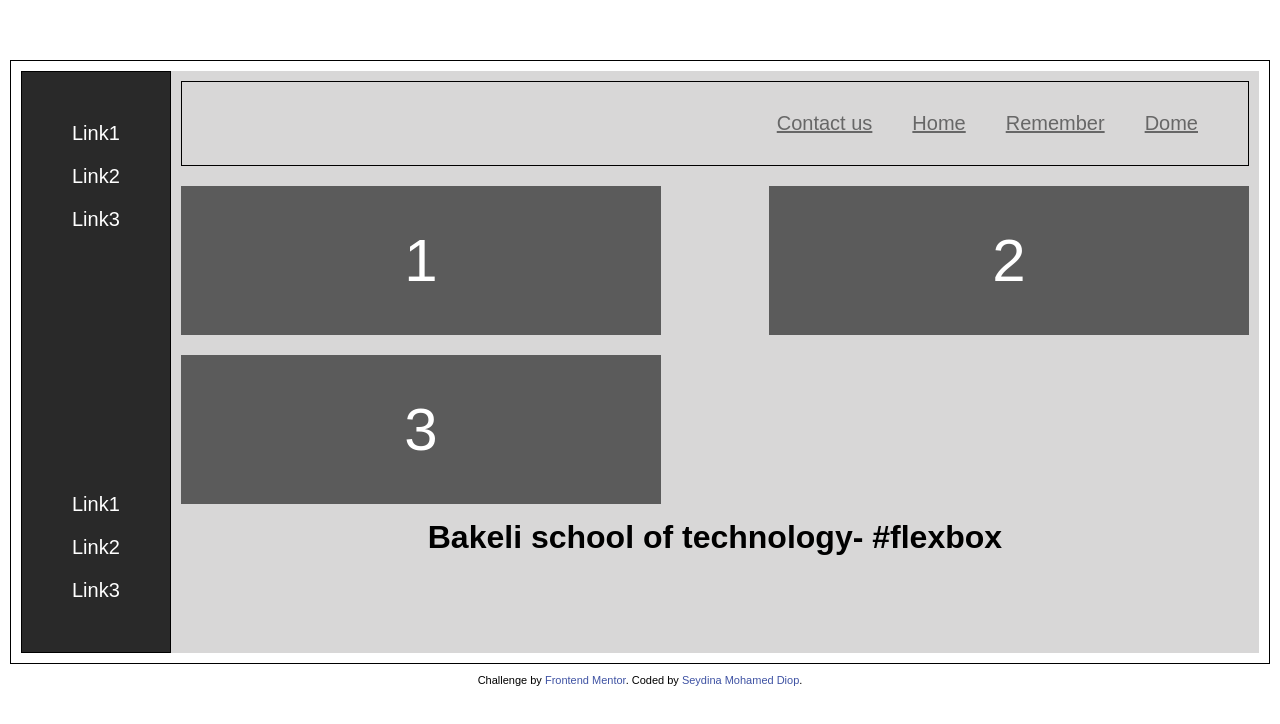
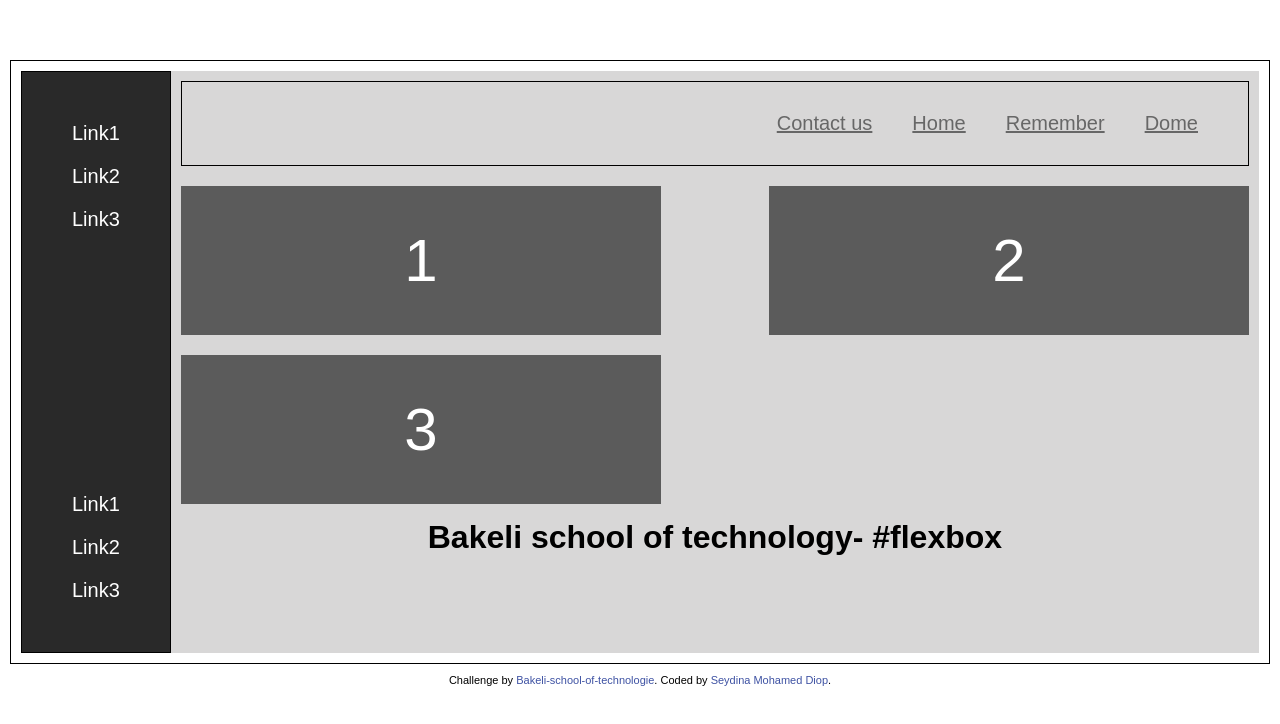
Before and after one commit to Naby-04/layout-flexbox--2, a plain HTML site: page index.html in a window 1280 px wide. Drawn offline with Linux system fonts and the light colour scheme.

Commit message:
Update index.html

```diff
--- a/index.html
+++ b/index.html
@@ -67,8 +67,8 @@
     </div>
      <div class="attribution">
         Challenge by
-        <a href="https://www.frontendmentor.io?ref=challenge" target="_blank"
-          >Frontend Mentor</a
+        <a href="https://www.bakeli.tech" target="_blank"
+          >Bakeli-school-of-technologie</a
         >. Coded by <a href="#">Seydina Mohamed Diop</a>.
       </div>
   </body>
```
